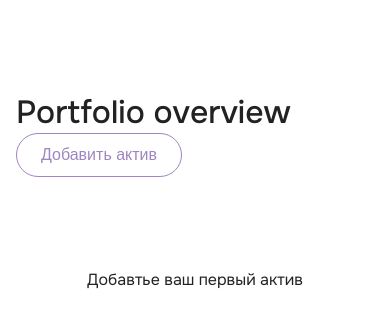
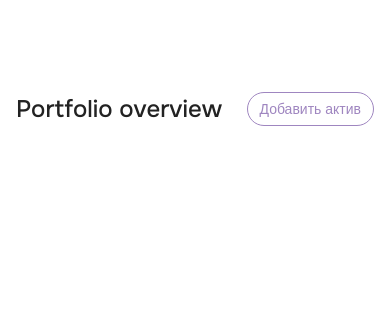
Before and after one commit to olegus199/matrix_task, a React (Vite) app: page / in a window 390 px wide. Shown: the top 328 px of the page. Built offline with nearby package versions, Linux system fonts and the light colour scheme.

Commit message:
feat: responsive styles

```diff
--- a/src/features/portfolio-overview/PortfolioOverview.module.scss
+++ b/src/features/portfolio-overview/PortfolioOverview.module.scss
@@ -15,6 +15,7 @@
 }
 
 .h2 {
+  margin-right: 1rem;
   font-size: 2rem;
   font-weight: 500;
 }
@@ -35,8 +36,15 @@
   }
 }
 
+.portfolio_container {
+  @include hide_scrollbar();
+
+  margin-top: 5.75rem;
+  overflow-x: scroll;
+}
+
 .portfolio_list {
-  margin-top: 5.75rem;
+  min-width: 62.5rem;
   border-radius: .75rem;
   overflow: hidden;
 }
@@ -45,3 +53,20 @@
   width: fit-content;
   margin: 0 auto;
 }
+
+@media (max-width: 500px) {
+  .h2 {
+    font-size: 1.5rem;
+    margin-bottom: .75rem;
+  }
+
+  .add_button {
+    font-size: .875rem;
+    padding: .5rem .75rem;
+    margin-bottom: .75rem;
+  }
+
+  .portfolio_container {
+    margin-top: 3rem;
+  }
+}
--- a/src/features/portfolio-overview/ProtfolioOverview.tsx
+++ b/src/features/portfolio-overview/ProtfolioOverview.tsx
@@ -57,6 +57,7 @@ const PortfolioOverview: FC = () => {
             Добавить актив
           </button>
         </div>
+        <div className={styles.portfolio_container}>
           <ul className={styles.portfolio_list}>
             {portfolio.length === 0 ? (
               <div className={styles.no_items_msg}>Добавтье ваш первый актив</div>
@@ -74,6 +75,7 @@ const PortfolioOverview: FC = () => {
             )}
           </ul>
         </div>
+      </div>
       {isVisible && (
         <CurrencyPopup />
       )}
--- a/src/main.tsx
+++ b/src/main.tsx
@@ -9,6 +9,6 @@ createRoot(document.getElementById("root")!).render(
   <StrictMode>
     <Provider store={store}>
       <App />
-    </Provider>,
+    </Provider>
   </StrictMode>,
 );
--- a/src/mixins.scss
+++ b/src/mixins.scss
@@ -48,3 +48,11 @@
     background-color: $primary_200;
   }
 }
+
+@mixin hide_scrollbar() {
+  &::-webkit-scrollbar {
+    display: none;
+  }
+  -ms-overflow-style: none;
+  scrollbar-width: none;
+}
```
Lines whose indentation alone changed are shown as unchanged.
